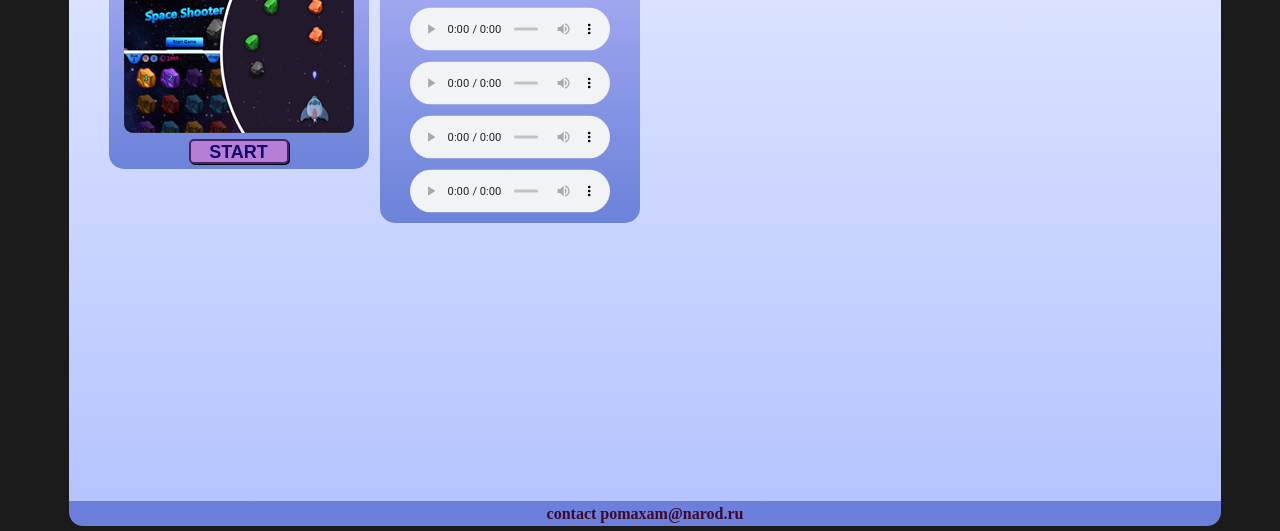
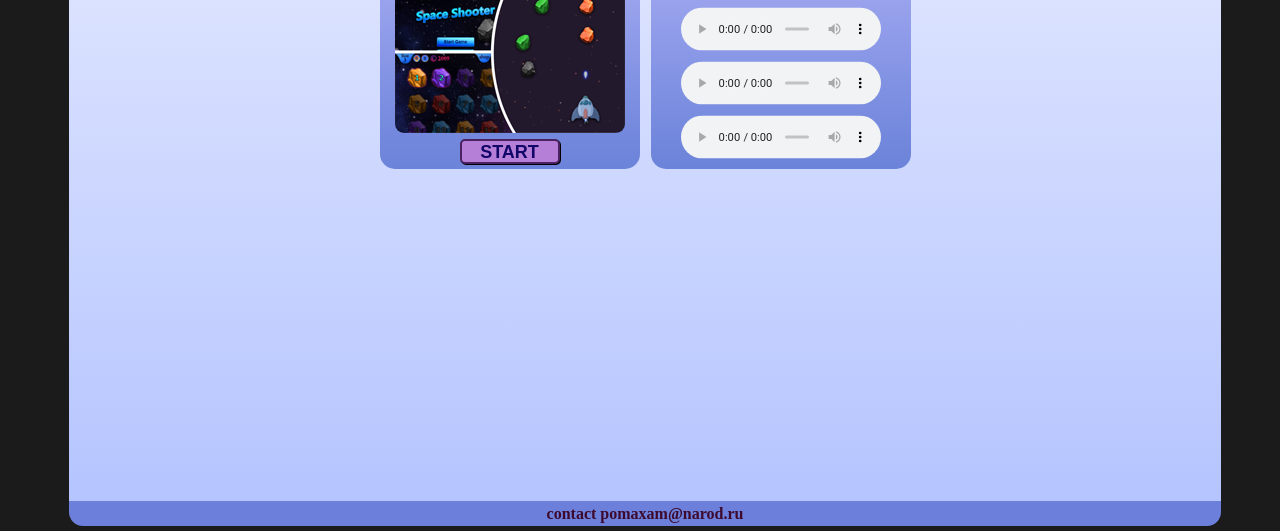
Before and after one commit to SpiritualAdviser/standcorexam, a plain HTML site: page index.html in a window 1280 px wide. Shown: the part 279-810 px from the top of the page. Drawn offline with Linux system fonts and the light colour scheme.

Commit message:
content to center - 1 audio

```diff
--- a/index.html
+++ b/index.html
@@ -45,8 +45,8 @@
                 <audio controls src="./assets/audio/pomaGuitarOnTheDrum.mp3"></audio>
                 <audio controls src="./assets/audio/pomaGuitarTrance.mp3"></audio>
                 <audio controls src="./assets/audio/pomaHamstersAreWarmingUp.mp3"></audio>
-                <audio controls src="./assets/audio/pomaSonar.mp3"></audio>
             </article>
+
 
             <!-- <article class="eveRefineCalc">
                 <text class="headerText">EveRefineCalc </text>
--- a/styles/style.css
+++ b/styles/style.css
@@ -78,7 +78,7 @@ audio {
     background: linear-gradient(180deg, #e7ecff, #b5c4ff);
     border: 0px solid;
     grid-gap: 12px;
-    grid-template-columns: repeat(auto-fill, 259px);
+    grid-template-columns: repeat(auto-fit, 259px);
     grid-template-rows:
     min-content
     min-content ;
```
